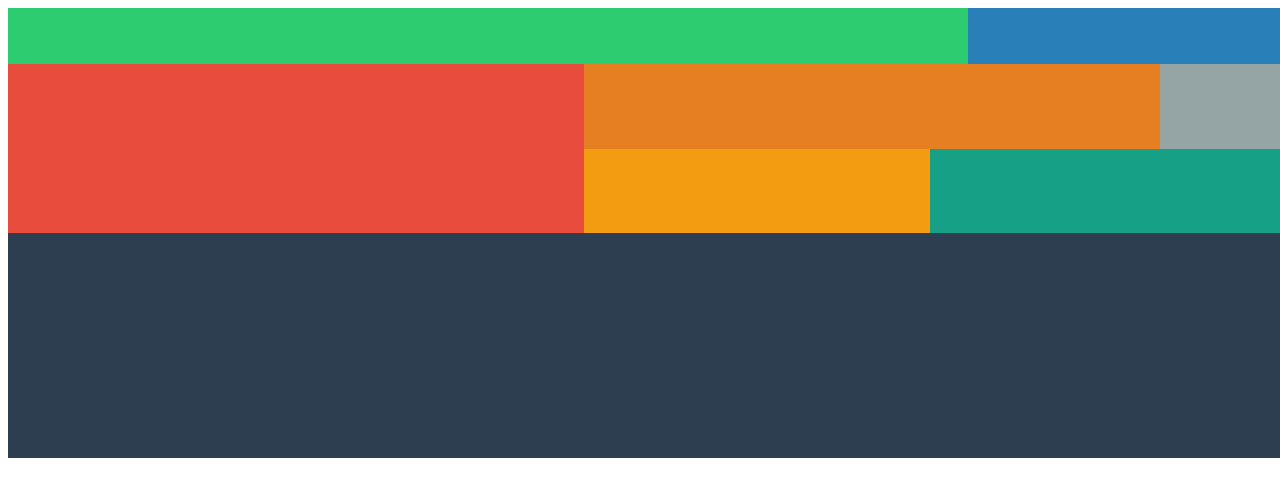
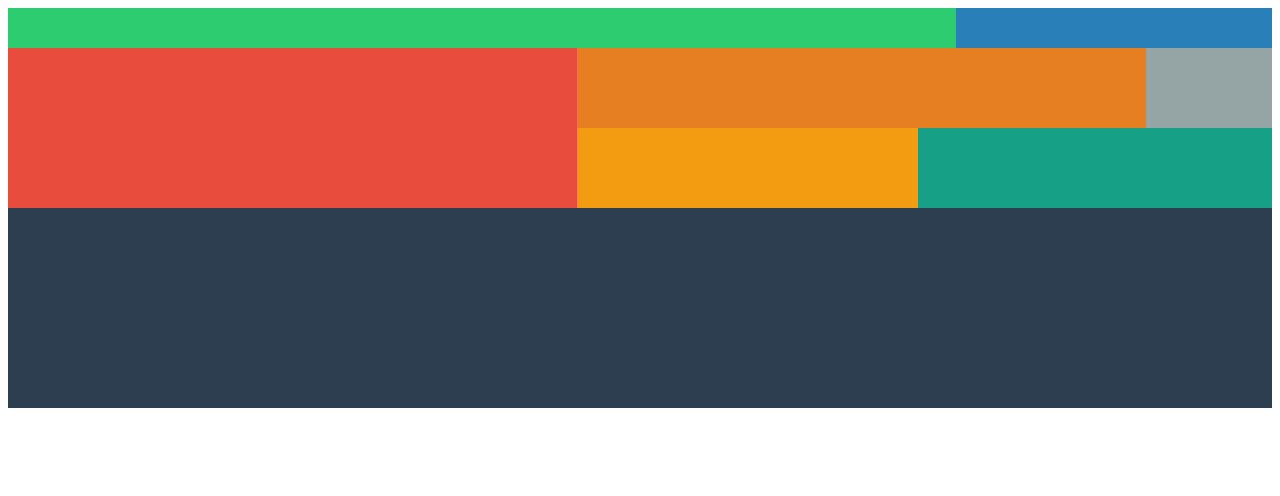
Before and after one commit to laurab14/HTML-EXO6, a plain HTML site: page index.html in a window 1280 px wide. Drawn offline with Linux system fonts and the light colour scheme.

Commit message:
Correction Exercice 6

```diff
--- a/index.html
+++ b/index.html
@@ -3,12 +3,11 @@
 
 <head>
   <meta charset="utf-8" />
-  <link rel="stylesheet" href="style.css">
+  <link rel="stylesheet" href="style.css" type="text/css" />
   <title>Multicolore</title>
 </head>
 
 <body>
-
   <div class="couleur-Verte"></div>
   <div class="couleur-Bleu"></div>
   <div class="couleur-Rouge"></div>
@@ -18,7 +17,5 @@
   <div class="couleur-Orange2"></div>
   <div class="couleur-Cyan"></div>
   <div class="couleur-Bleu2"></div>
-
 </body>
-
 </html>
--- a/style.css
+++ b/style.css
@@ -1,60 +1,56 @@
-body {
-  width: 100%;
-  height: 450px;
-}
 
 .couleur-Verte {
   float: inline-start;
-  height: 12.5%;
+  height: 5vh;
   width: 75%;
   background-color: #2ecc71;
 }
 
 .couleur-Bleu {
 float: inline-end;
-height: 12.5%;
+height: 5vh;
   width: 25%;
   background-color: #2980b9;
 }
 
 .couleur-Rouge, .couleur-Rouge2 {
   float: inline-start;
-  height: 18.75%;
+  height: 10vh;
   width: 45%;
   background-color: #e74c3c;
 }
 
 .couleur-Orange {
   float: inline-start;
-  height: 18.75%;
+  height: 10vh;
   width: 45%;
   background-color: #e67e22;
 }
 
 .couleurGris {
     float: inline-start;
-  height: 18.75%;
+  height: 10vh;
   width: 10%;
   background-color: #95a5a6;
 }
 
 .couleur-Orange2 {
     float: inline-start;
-  height: 18.75%;
+  height: 10vh;
   width: 27%;
   background-color: #f39c12;
 }
 
 .couleur-Cyan {
     float: inline-start;
-  height: 18.75%;
+  height: 10vh;
   width: 28%;
   background-color: #16a085;
 }
 
 .couleur-Bleu2 {
   float: inline-start;
-  height: 50%;
+  height: 25vh;
   width: 100%;
   background-color: #2c3e50;
 }
```
